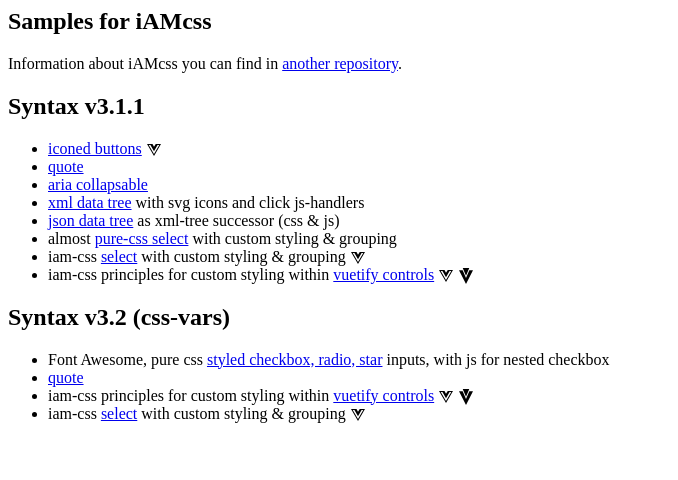
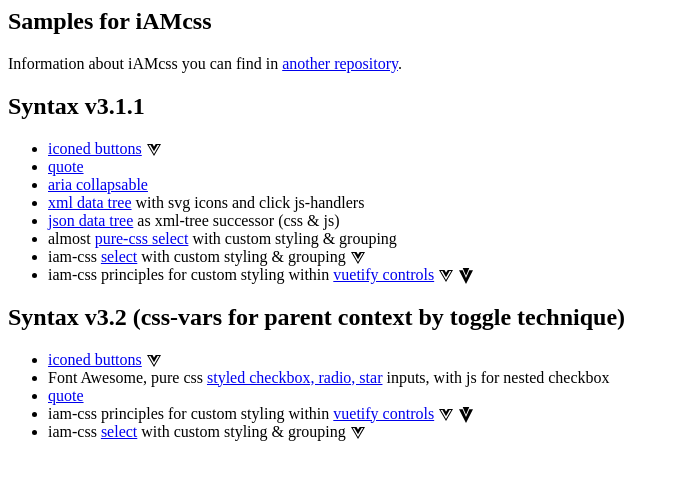
Before and after one commit to viT-1/iAMcss-samples, a plain HTML site: page index.html in a window 1280 px wide. Shown: the whole page, without its empty margins (0-678 px from the left). Drawn offline with Linux system fonts and the light colour scheme.

Commit message:
Change sample list

```diff
--- a/index.html
+++ b/index.html
@@ -16,7 +16,7 @@
 	<h2 iam-h="h2">Syntax v3.1.1</h2>
 	<ul iam-list="ul">
 		<li iam-li><a iam-link
-			href="/iAMcss-samples/v3/iconed-buttons/">iconed buttons</a> <img src="svg/brands/vue-logo.svg" iam-ico title="vue" /></li>
+			href="https://github.com/viT-1/iAMcss-samples/tree/89f51bc8c0968317b527df86e46288a2c67e6931/v3/iconed-buttons">iconed buttons</a> <img src="svg/brands/vue-logo.svg" iam-ico title="vue" /></li>
 		<li iam-li><a iam-link
 			href="https://github.com/viT-1/iAMcss-samples/blob/89f51bc8c0968317b527df86e46288a2c67e6931/v3/quote/index.html">quote</a></li>
 		<li iam-li><a iam-link
@@ -34,8 +34,10 @@
 			href="https://github.com/viT-1/iAMcss-samples/tree/642616ba95b3bb925f2657d33a35f89e3aa3538a/v3/vuetify-tags/">vuetify controls</a>
 			<img src="svg/brands/vue-logo.svg" iam-ico title="vue" /><img src="svg/brands/vuetify-logo.svg" iam-ico title="vuetify" /></li>
 	</ul>
-	<h2 iam-h="h2">Syntax v3.2 (css-vars)</h2>
+	<h2 iam-h="h2">Syntax v3.2 (css-vars for parent context by toggle technique)</h2>
 	<ul iam-list="ul">
+		<li iam-li><a iam-link
+			href="/iAMcss-samples/v3/iconed-buttons/">iconed buttons</a> <img src="svg/brands/vue-logo.svg" iam-ico title="vue" /></li>
 		<li iam-li>Font Awesome, pure css <a iam-link
 			href="/iAMcss-samples/v3/styled-checkbox-radio/">styled checkbox, radio, star</a> inputs, with js for nested checkbox</li>
 		<li iam-li><a iam-link
```
